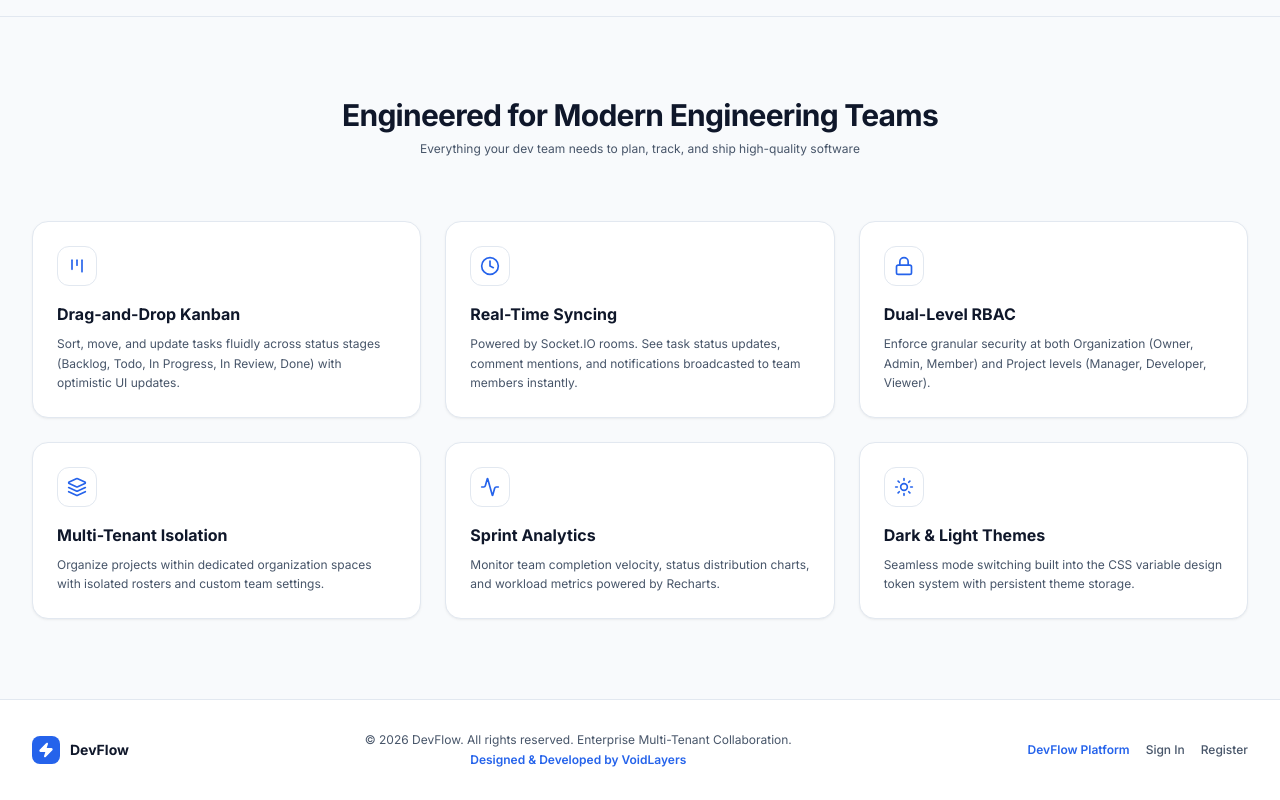
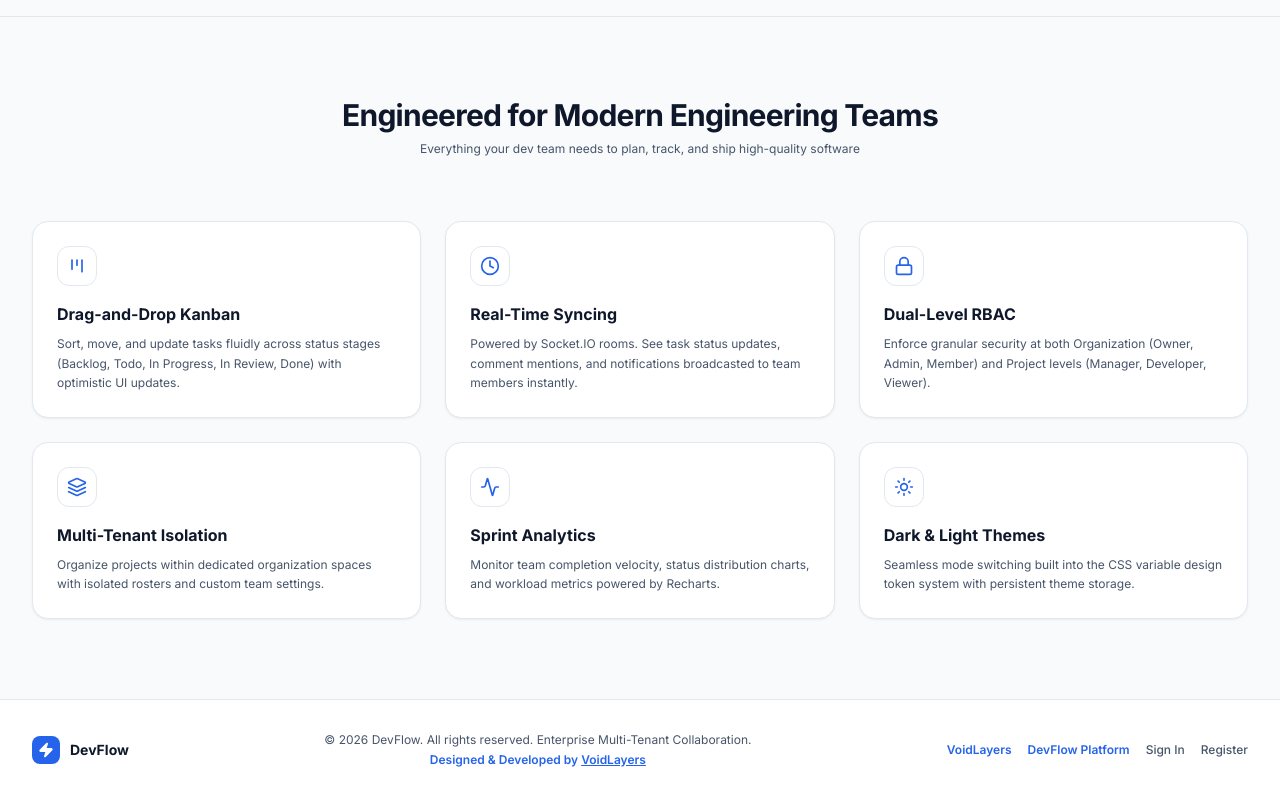
Before and after one commit to Hardik-18449/DevFlow, a React (Vite) app in the folder client/: page / in a window 1280 px wide. Shown: the part 985-1785 px from the top of the page. Built offline with nearby package versions, Linux system fonts and the light colour scheme.

Commit message:
feat(footer): add VoidLayers link to landing page footer

```diff
--- a/client/src/pages/Landing.jsx
+++ b/client/src/pages/Landing.jsx
@@ -398,11 +398,27 @@ export const Landing = () => {
               © {new Date().getFullYear()} DevFlow. All rights reserved. Enterprise Multi-Tenant Collaboration.
             </p>
             <p className="text-xs font-semibold text-accent">
-              Designed & Developed by VoidLayers
+              Designed & Developed by{' '}
+              <a
+                href="https://voidlayers.vercel.app/"
+                target="_blank"
+                rel="noopener noreferrer"
+                className="underline hover:opacity-80 transition-opacity"
+              >
+                VoidLayers
+              </a>
             </p>
           </div>
 
           <div className="flex items-center gap-4 text-xs font-medium text-textSecondary">
+            <a
+              href="https://voidlayers.vercel.app/"
+              target="_blank"
+              rel="noopener noreferrer"
+              className="hover:text-textPrimary transition-colors font-semibold text-accent"
+            >
+              VoidLayers
+            </a>
             <a
               href="#features"
               className="hover:text-textPrimary transition-colors flex items-center gap-1 font-semibold text-accent"
```
